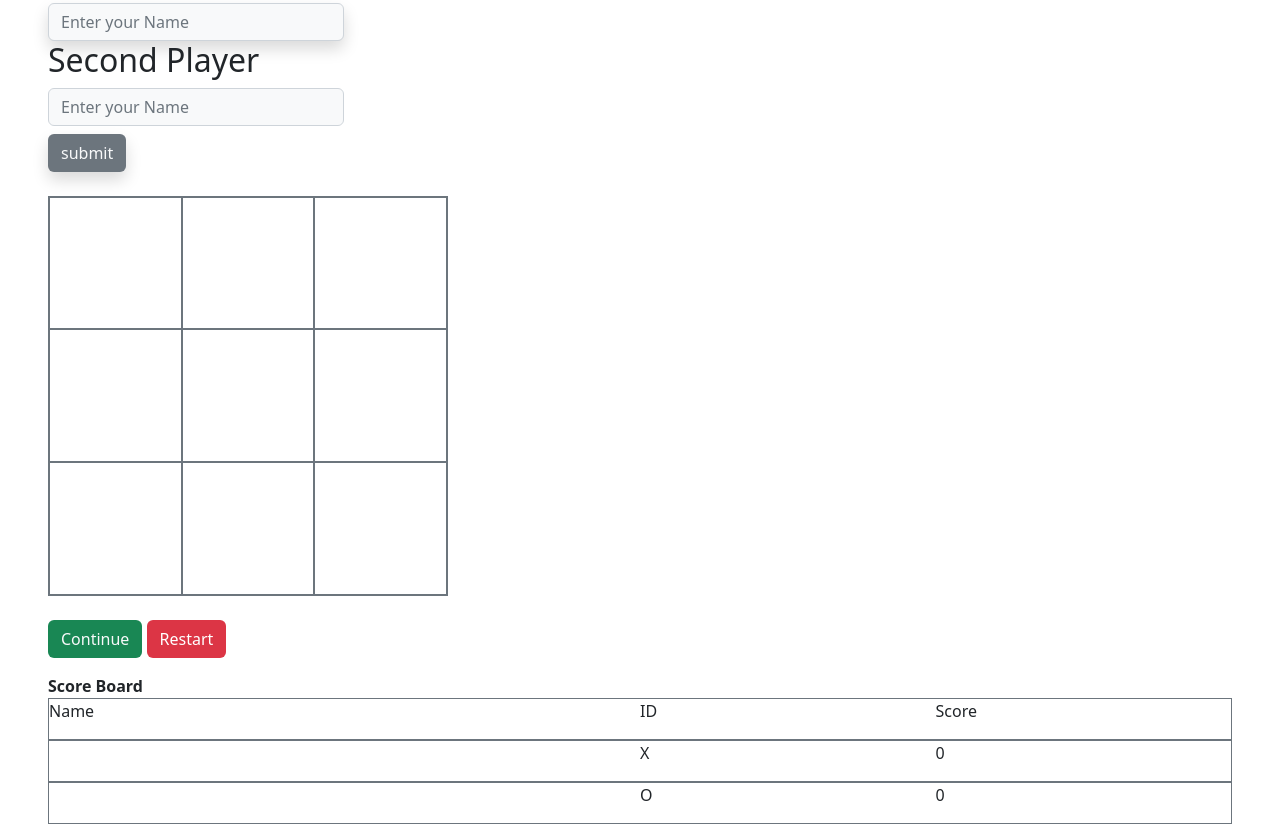
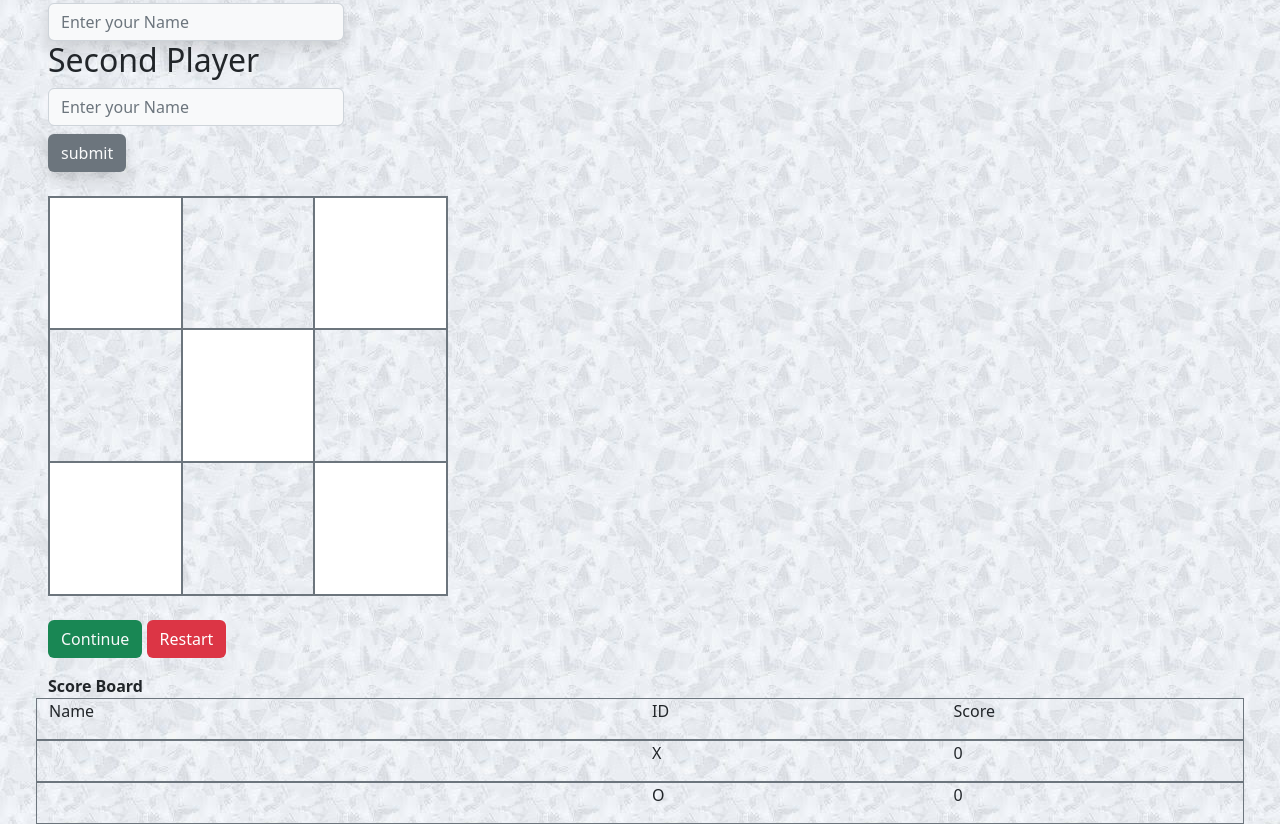
Before and after one commit to GloryOdunayo/tic-tac-toe, a plain HTML site: page index.html in a window 1280 px wide. Shown: the part 155-979 px from the top of the page. Drawn offline with Linux system fonts and the light colour scheme.

Commit message:
js added

```diff
--- a/index.html
+++ b/index.html
@@ -8,6 +8,9 @@
     <link rel="stylesheet" href="bootstrap-5.2.0-beta1-dist/css/bootstrap.css">
 </head>
 <style>
+    body{
+        background-image: url(im.jpeg);
+    }
     table{
         height: 400px;
         width: 400px;
@@ -19,6 +22,11 @@
         text-align: center;
         font-size: xx-large;
     }
+
+    /* #img{
+        /* background-image: url(Images.jpeg); */
+        /* background-size: cover; */
+    /* } */
 
     @media screen and (max-width:450px){
         body{
@@ -46,6 +54,7 @@
             <button type="submit" class="btn mt-2 bg-secondary shadow text-light" onclick="saveName()">submit</button>
         </div>
             <div>
+                <div id="img" class="position:absolute; z-index:99;"></div>
                 <table border="1" class="my-4">
                     <tr class="border-2">
                         <td onclick="test(event)" id="one1" class="border border-secondary bg-white"></td>
@@ -74,17 +83,17 @@
         </div>
         <div>
             <strong>Score Board</strong>
-            <div class="d-flex border border-secondary">
+            <div class="row border border-secondary">
                 <p class="col-6">Name</p>
                 <p class="col-3">ID</p>
                 <p class="col-3">Score</p>
             </div>
-            <div class="d-flex border border-secondary">
+            <div class="row border border-secondary">
                 <p class="col-6" id="name1"></p>
                 <p class="col-3">X</p>
                 <p class="col-3" id="score1">0</p>
             </div>
-            <div class="d-flex border border-secondary">
+            <div class="row border border-secondary">
                 <p class="col-6" id="name2"></p>
                 <p class="col-3">O</p>
                 <p class="col-3" id="score2">0</p>
--- a/script.js
+++ b/script.js
@@ -41,6 +41,7 @@ const saveName = () =>{
     } else{
         name1.innerText = firstPlayer;
         name2.innerText = secondPlayer;
+        img.style.display = "none";
         player1 = ""
         player2 = ""
     }
```
Also changed, not shown: 1658158023234.jpeg (added), Images.jpeg (added), im.jpeg (added).
